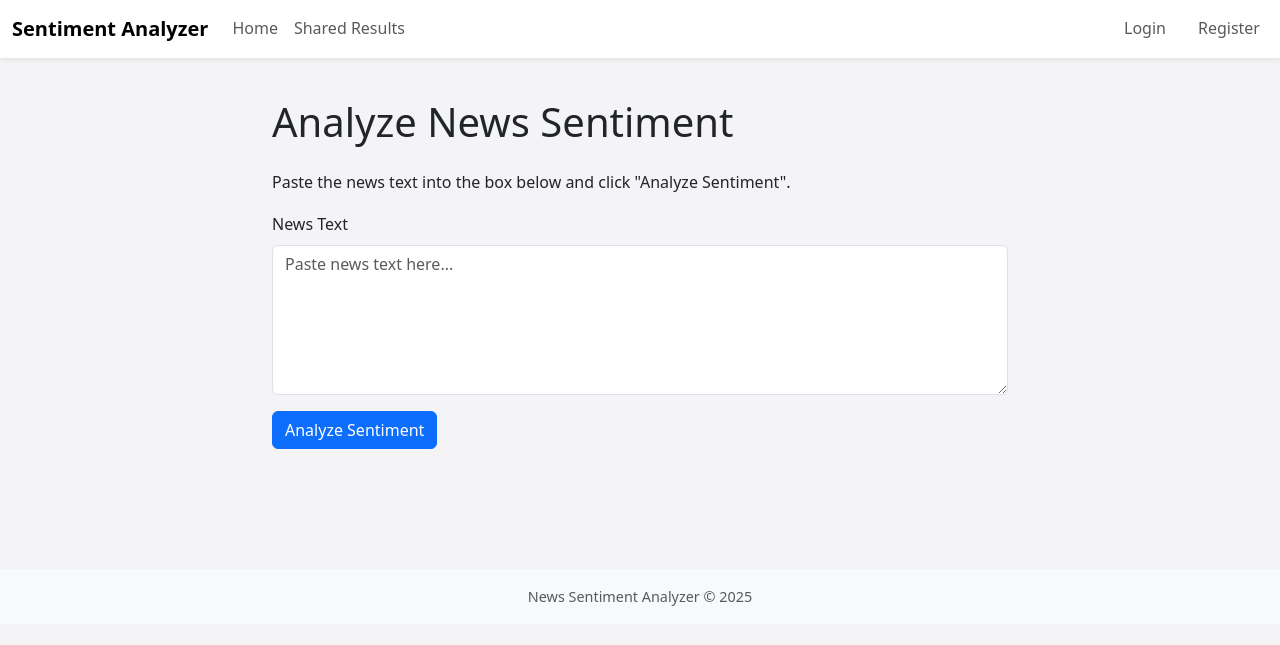
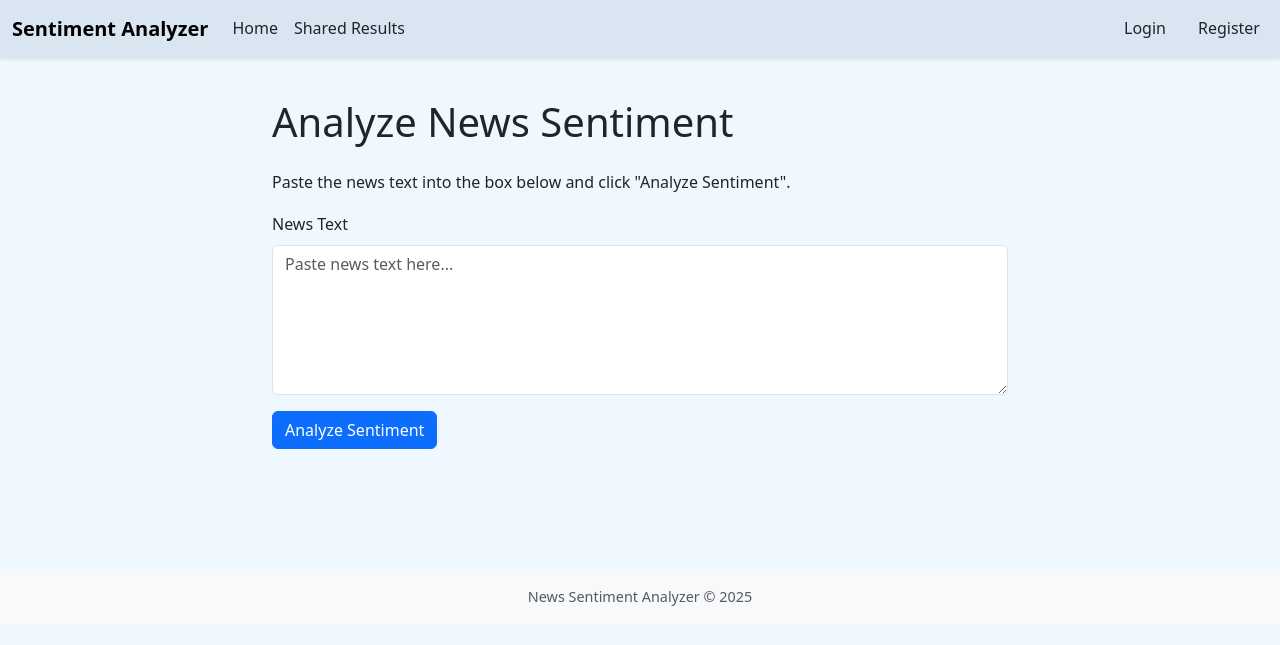
Before and after one commit to xdifu/cits5505-masters-group37, a Flask app: page /analyze in a window 1280 px wide. Shown: the top 645 px of the page. Run offline with Flask 3, Linux system fonts and the light colour scheme; some libraries are stand-ins or nearby versions.

Commit message:
Change the navigation bar and background colors, and add special effects

```diff
--- a/app/static/css/style.css
+++ b/app/static/css/style.css
@@ -12,7 +12,7 @@
     --box-shadow-sm: 0 .125rem .25rem rgba(0, 0, 0, .075);
     --box-shadow-md: 0 .5rem 1rem rgba(0, 0, 0, .15);
     --heading-font-weight: 700;
-    --background-color: #f4f4f7;
+    --background-color: #f0f8ff;
 }
 
 /* Apply a slightly more modern font stack */
@@ -31,7 +31,15 @@ h2 {
 /* --- Navigation Bar --- */
 .navbar {
     box-shadow: var(--box-shadow-sm);
-    background-color: #ffffff !important; /* Override Bootstrap bg-light for a cleaner white */
+    background-color: #d9e6f2 !important;
+}
+
+.navbar .nav-link {
+    color: var(--dark-text);
+}
+
+.navbar .nav-link:hover {
+    color: var(--primary-color);
 }
 
 .navbar-brand {
```
